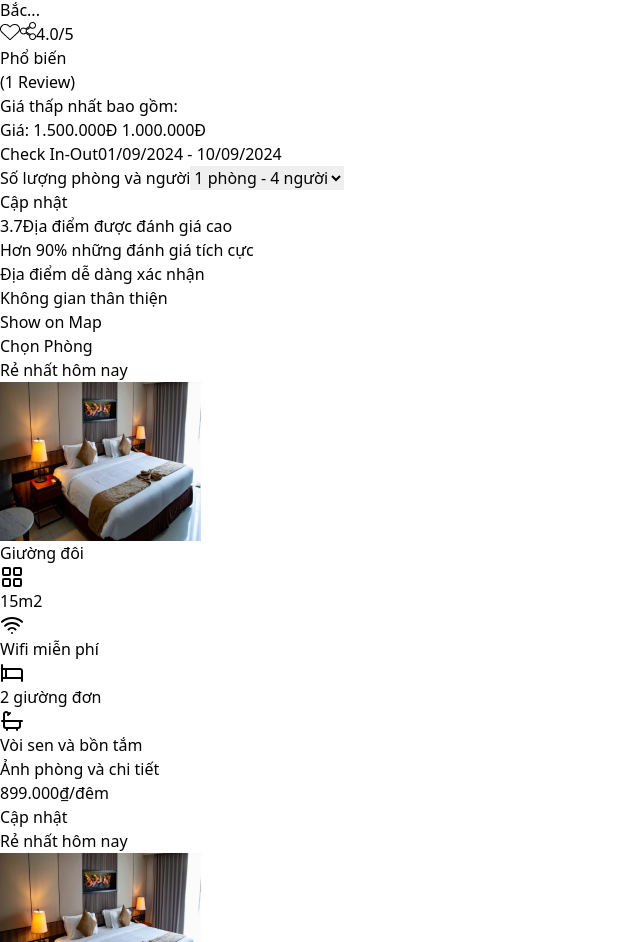
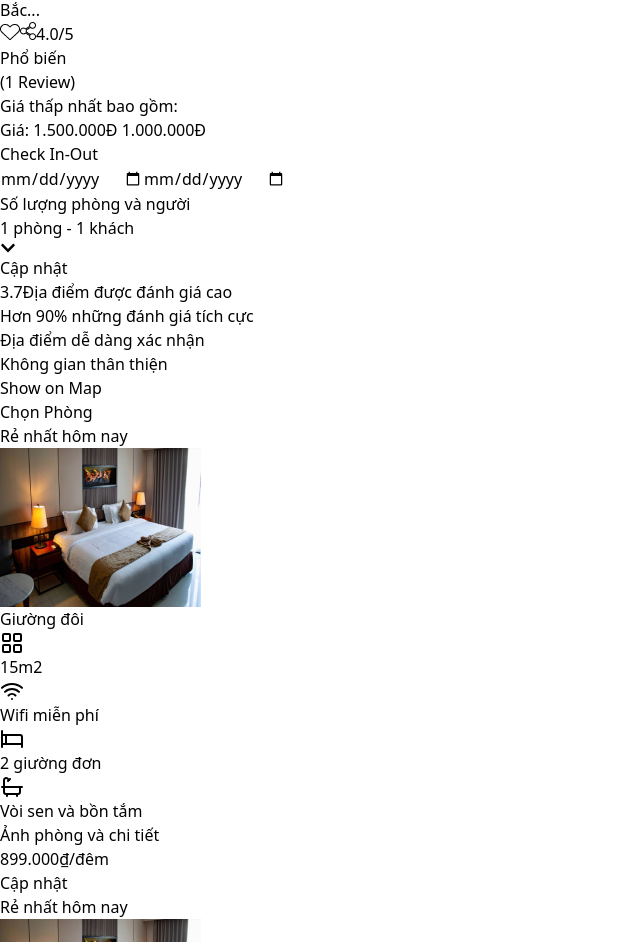
Before and after one commit to lxm0310/fe-yagi, a React (Vite) app: page /products in a window 1280 px wide. Shown: the part 1992-2934 px from the top of the page, without its empty margins (0-640 px from the left). Built offline with nearby package versions, Linux system fonts and the light colour scheme.

Commit message:
Edit select date, select room number and person

```diff
--- a/src/component/productDT.tsx
+++ b/src/component/productDT.tsx
@@ -20,6 +20,7 @@ import FormComponent from "./formCmt";
 import FormCmt from "./formCmt";
 import Similar from "./similar";
 import CardCarousel from "./CardCarousel ";
+import { FaChevronDown, FaMinus, FaPlus } from "react-icons/fa";
 
 const ProductDT = () => {
   // Image sources for the slideshow
@@ -35,9 +36,16 @@ const ProductDT = () => {
     "src/upload/pr1.png",
     "src/upload/pr1.png",
   ];
-
+  const [isOpen, setIsOpen] = useState(false);
+  const [rooms, setRooms] = useState(1);
+  const [adults, setAdults] = useState(1);
+  const [children, setChildren] = useState(0);
+  const totalGuests = adults + children;
   const [currentIndex, setCurrentIndex] = useState(0);
   const [isModalOpen, setIsModalOpen] = useState(false);
+  const increment = (setter: any) => setter((prev: any) => prev + 1);
+  const decrement = (setter: any) =>
+    setter((prev: any) => (prev > 0 ? prev - 1 : 0));
   // Function to show the next image
   const nextSlide = () => {
     setCurrentIndex((prevIndex) => (prevIndex + 1) % images.length);
@@ -167,22 +175,133 @@ const ProductDT = () => {
                   </span>
                 </div>
                 <div className="mt-4">
-                  <label className="block text-sm font-medium">
+                  <label className="block text-sm font-medium mb-2">
                     Check In-Out
                   </label>
-                  <input
-                    type="text"
-                    value="01/09/2024 - 10/09/2024"
-                    className="mt-1 p-2 border border-border rounded w-full"
-                  />
+                  <div className="flex gap-2">
+                    <input
+                      type="date"
+                      placeholder="Check in"
+                      className="p-2 border border-border rounded w-full text-sm"
+                    />
+                    <input
+                      type="date"
+                      placeholder="Check out"
+                      className="p-2 border border-border rounded w-full text-sm"
+                    />
+                  </div>
                 </div>
                 <div className="mt-4">
                   <label className="block text-sm font-medium">
                     Số lượng phòng và người
                   </label>
-                  <select className="mt-1 p-2 border border-border rounded w-full">
-                    <option>1 phòng - 4 người</option>
-                  </select>
+                  <div className="select-room mt-1 p-2 border border-border rounded w-full">
+                    <div
+                      className="flex items-center justify-between px-4 py-2 rounded-lg cursor-pointer font-montserrat text-[15px] font-semibold"
+                      onClick={() => setIsOpen(!isOpen)}
+                    >
+                      <div className="flex items-center gap-2">
+                        <i className="fa-solid fa-users"></i>
+                        <span>
+                          {rooms} phòng - {totalGuests} khách
+                        </span>
+                      </div>
+                      <FaChevronDown />
+                    </div>
+                    {isOpen && (
+                      <div className="absolute bg-white border border-gray-300 w-[350px] rounded-lg mt-2 p-4 shadow-lg z-10">
+                        <div className="space-y-4">
+                          {/* Số phòng */}
+                          <div className="flex items-center justify-between">
+                            <label className="text-[15px] font-medium text-gray-700">
+                              Số phòng
+                            </label>
+                            <div className="flex items-center gap-3">
+                              <button
+                                onClick={() => decrement(setRooms)}
+                                className="counter-btn"
+                              >
+                                <FaMinus className="text-xs" />
+                              </button>
+                              <input
+                                type="number"
+                                value={rooms}
+                                readOnly
+                                className="w-12 text-center"
+                              />
+                              <button
+                                onClick={() => increment(setRooms)}
+                                className="counter-btn"
+                              >
+                                <FaPlus className="text-xs" />
+                              </button>
+                            </div>
+                          </div>
+
+                          {/* Người lớn */}
+                          <div className="flex items-center justify-between">
+                            <label className="text-[15px] font-medium text-gray-700">
+                              Người lớn
+                            </label>
+                            <div className="flex items-center gap-3">
+                              <button
+                                onClick={() => decrement(setAdults)}
+                                className="counter-btn"
+                              >
+                                <FaMinus className="text-xs" />
+                              </button>
+                              <input
+                                type="number"
+                                value={adults}
+                                readOnly
+                                className="w-12 text-center"
+                              />
+                              <button
+                                onClick={() => increment(setAdults)}
+                                className="counter-btn"
+                              >
+                                <FaPlus className="text-xs" />
+                              </button>
+                            </div>
+                          </div>
+
+                          {/* Trẻ em */}
+                          <div className="flex items-center justify-between">
+                            <label className="text-[15px] font-medium text-gray-700">
+                              Trẻ em
+                            </label>
+                            <div className="flex items-center gap-3">
+                              <button
+                                onClick={() => decrement(setChildren)}
+                                className="counter-btn"
+                              >
+                                <FaMinus className="text-xs" />
+                              </button>
+                              <input
+                                type="number"
+                                value={children}
+                                readOnly
+                                className="w-12 text-center"
+                              />
+                              <button
+                                onClick={() => increment(setChildren)}
+                                className="counter-btn"
+                              >
+                                <FaPlus className="text-xs" />
+                              </button>
+                            </div>
+                          </div>
+                        </div>
+
+                        <button
+                          onClick={() => setIsOpen(false)}
+                          className="w-full mt-4 bg-[#0460B196] text-white py-2 px-4 rounded hover:bg-[#0460B1] transition-colors"
+                        >
+                          Xác nhận
+                        </button>
+                      </div>
+                    )}
+                  </div>
                 </div>
                 <button className="bg-[#0460B196] text-[#FFFFFF] font-bold w-full h-[47px] mt-2">
                   Cập nhật
```
Also changed, not shown: src/component/Pay/Pay.tsx (+2 -6 lines).
